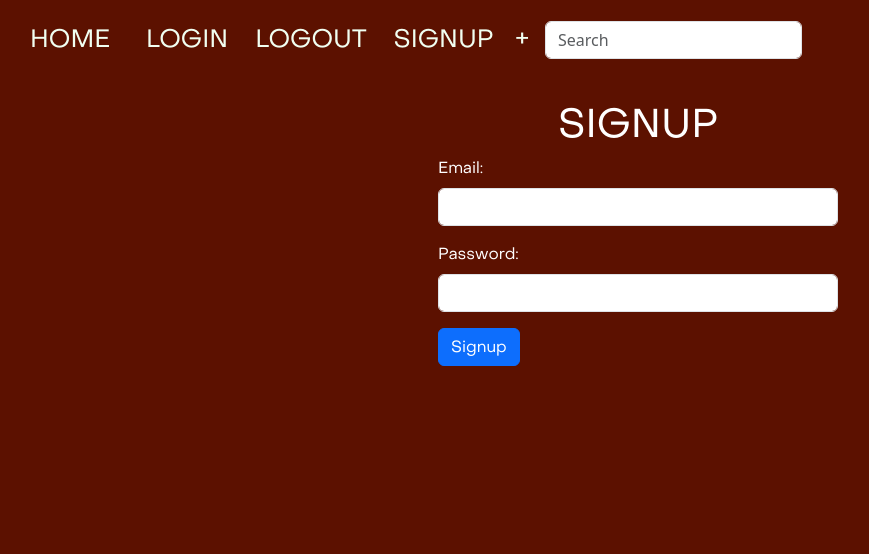
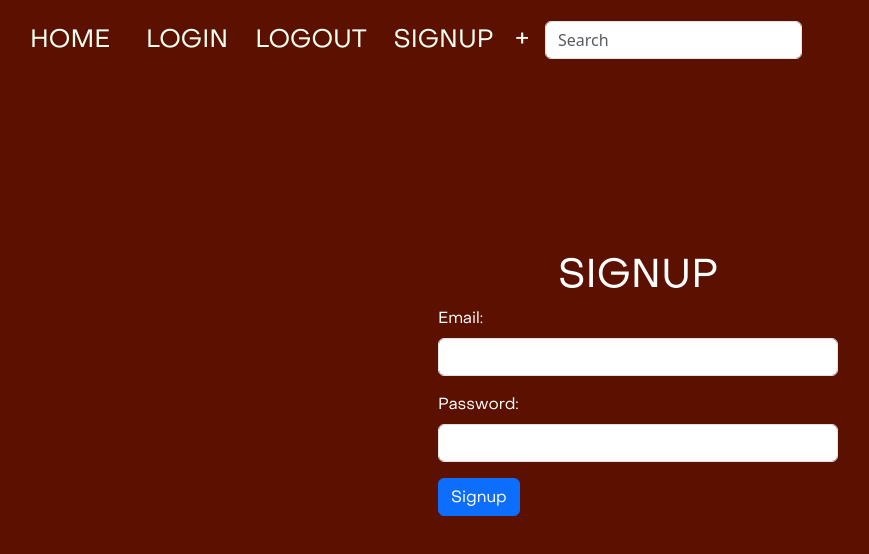
Before and after one commit to ebanchik/closet-app-capstone-frontend, a React (Vite) app: page /signup in a window 1280 px wide. Shown: the top 554 px of the page, without its empty margins (2-871 px from the left). Built offline with nearby package versions, Linux system fonts and the light colour scheme.

Commit message:
move singup, login forms

```diff
--- a/src/App.css
+++ b/src/App.css
@@ -209,7 +209,7 @@ body {
 }
 
 .homepage-text {
-  font-size: 400px;
+  font-size: 500px;
   font-family: 'Lingkawi';
   text-align: center;
   color: rgb(223, 252, 223);
@@ -217,7 +217,7 @@ body {
 }
 
 .login-form {
-  padding-top: 100px;
+  padding-top: 250px;
   color: white;
 }
 
@@ -233,7 +233,7 @@ body {
 }
 
 .signup-form {
-  padding-top: 100px;
+  padding-top: 250px;
   color: #fff;
 }
 
@@ -342,7 +342,11 @@ body {
 
 
 body, button, a, input {
-  cursor: none !important;
+  cursor: none;
+}
+
+#custom-cursor {
+  cursor: auto;
 }
 
 #custom-cursor {
```
